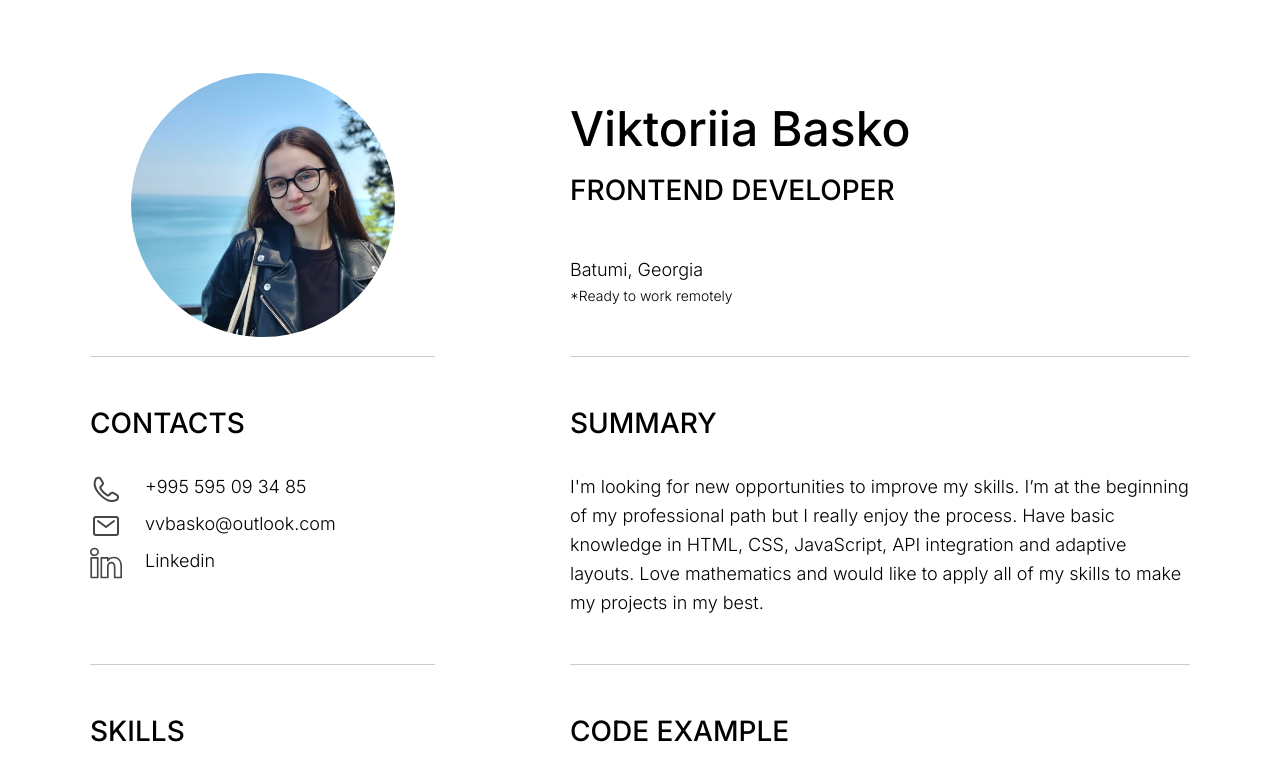
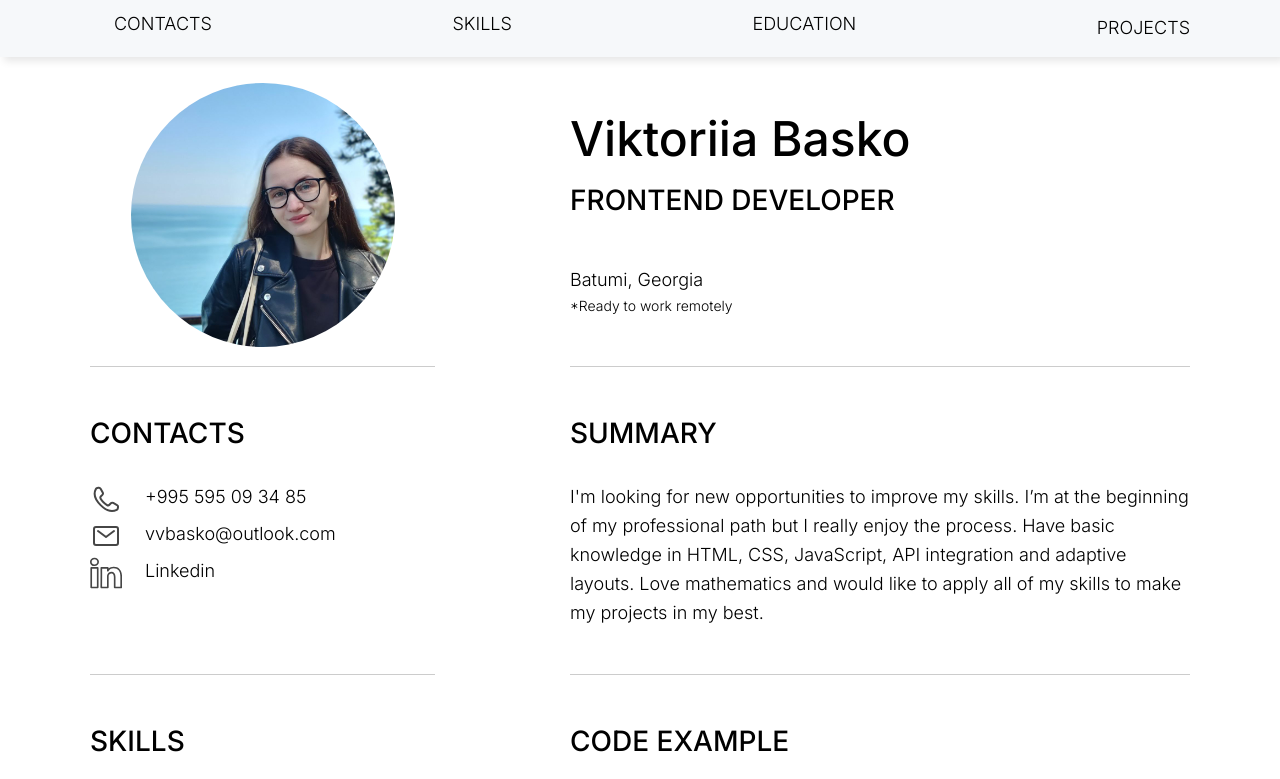
Before and after one commit to VBasko/rsschool-cv, a plain HTML site: page index.html in a window 1280 px wide. Shown: the top 779 px of the page. Drawn offline with Linux system fonts and the light colour scheme.

Commit message:
feat: include nav tag

```diff
--- a/index.html
+++ b/index.html
@@ -12,6 +12,16 @@
     <title>CV. Basko Viktoriia</title>
   </head>
   <body>
+    <nav>
+      <div class="container">
+        <ul class="flex">
+          <li><a href="">CONTACTS</a></li>
+          <li><a href="">SKILLS</a></li>
+          <li><a href="">EDUCATION</a></li>
+          <li><a href="">PROJECTS</a></li>
+        </ul>
+      </div>
+    </nav>
     <header class="header grid grid-row container">
       <section>
         <div class="photo">
@@ -29,17 +39,19 @@
       <div class="grid grid-row">
         <section class="contact">
           <h2>CONTACTS</h2>
-          <p class="with-icon icon-phone">
-            <a href="tel:+995595093485">+995&nbsp;595&nbsp;09&nbsp;34&nbsp;85</a>
-          </p>
-          <p class="with-icon icon-mail">
-            <a href="mailto:vvbasko@outlook.com">vvbasko@outlook.com</a>
-          </p>
-          <p class="with-icon icon-linkedin">
-            <a href="https://www.linkedin.com/in/vbasko/" target="_blank"
-              >Linkedin</a
-            >
-          </p>
+          <ul>
+            <li class="with-icon icon-phone">
+              <a href="tel:+995595093485">+995&nbsp;595&nbsp;09&nbsp;34&nbsp;85</a>
+            </li>
+            <li class="with-icon icon-mail">
+              <a href="mailto:vvbasko@outlook.com">vvbasko@outlook.com</a>
+            </li>
+            <li class="with-icon icon-linkedin">
+              <a href="https://www.linkedin.com/in/vbasko/" target="_blank"
+                >Linkedin</a
+              >
+            </li>
+          </ul>
         </section>
         <section class="summary">
           <h2>SUMMARY</h2>
@@ -237,7 +249,7 @@
             <p>Github</p>
           </a>
         </div>
-        <p class="year">&copy; 2022</p>
+        <p class="year">&copy; October 2022</p>
         <div class="logo">
           <a href="https://rs.school/js/" target="_blank">
             <img src="./images/rs_school.svg" alt="rs school logo" height="32">
--- a/src/style.css
+++ b/src/style.css
@@ -28,6 +28,24 @@ body {
   font-weight: 500;
 }
 
+nav {
+  position: fixed;
+  top: 0;
+  right: 0;
+  left: 0;
+  background-color: #f6f8fa;
+  padding: 10px 0;
+  align-items: center;
+  z-index: 999;
+  box-shadow: 4px 4px 8px rgba(0, 0, 0, 0.1);
+}
+
+nav ul {
+  list-style: none;
+  padding: 0;
+  margin: 0;
+}
+
 .photo {
   width: 264px;
   height: 264px;
@@ -44,7 +62,7 @@ body {
 }
 
 .header {
-  padding-top: 25px;
+  padding-top: 35px;
 }
 
 .personal-info {
@@ -98,15 +116,21 @@ section.no-divider::after {
   display: none;
 }
 
-p.with-icon {
+section.contact ul {
+  list-style: none;
+  padding: 0;
+  margin: 0;
+}
+
+li.with-icon {
   padding-left: 55px;
 }
 
-p.with-icon:not(:last-child) {
+li.with-icon:not(:last-child) {
   margin-bottom: 8px;
 }
 
-p.with-icon::before {
+li.with-icon::before {
   content: "";
   position: absolute;
   left: 0;
@@ -114,14 +138,14 @@ p.with-icon::before {
   width: 32px;
 }
 
-p.icon-phone::before {
+li.icon-phone::before {
   content: url(../images/phone.svg);
 }
 
-p.icon-mail::before {
+li.icon-mail::before {
   content: url(../images/mail.svg);
 }
-p.icon-linkedin::before {
+li.icon-linkedin::before {
   content: url(../images/linkedin.svg);
 }
 
```
